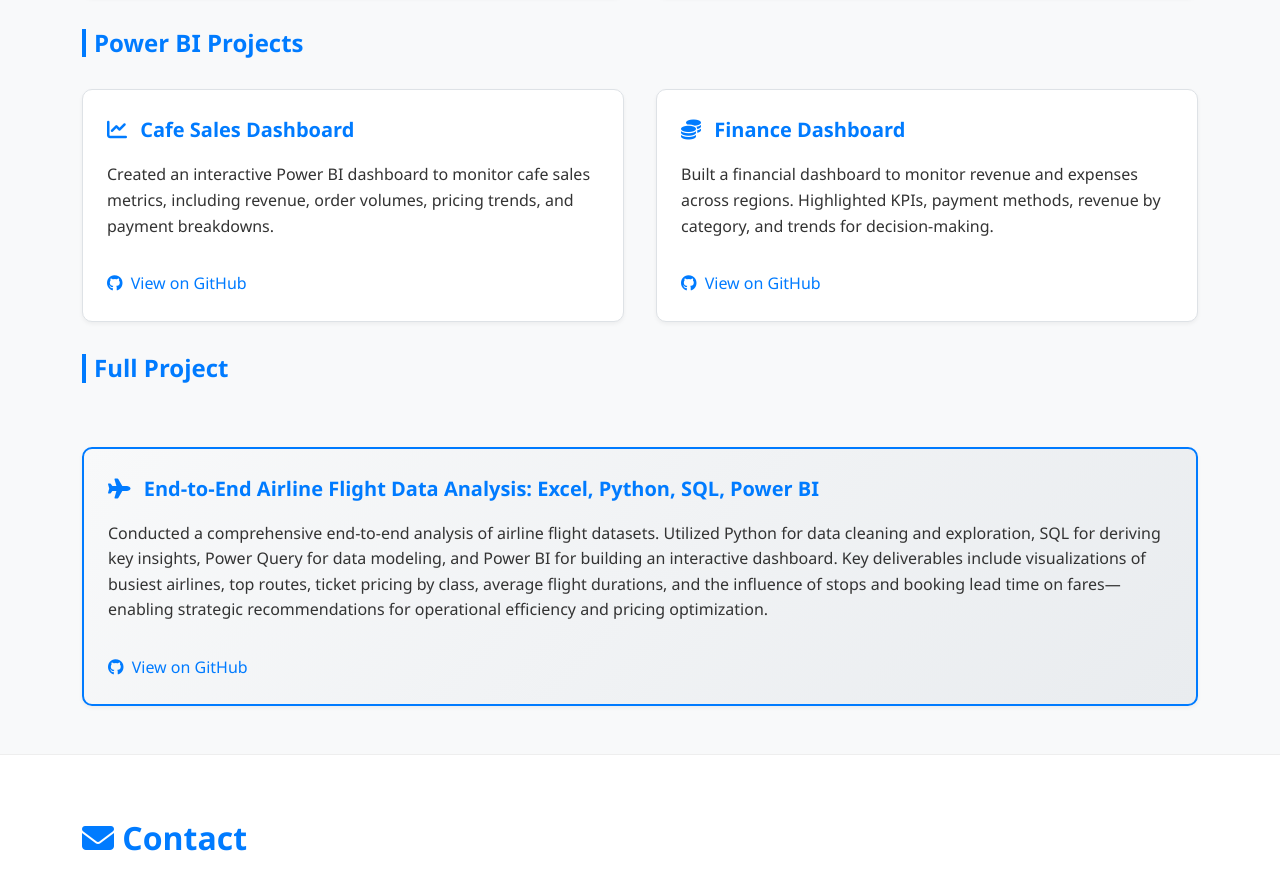
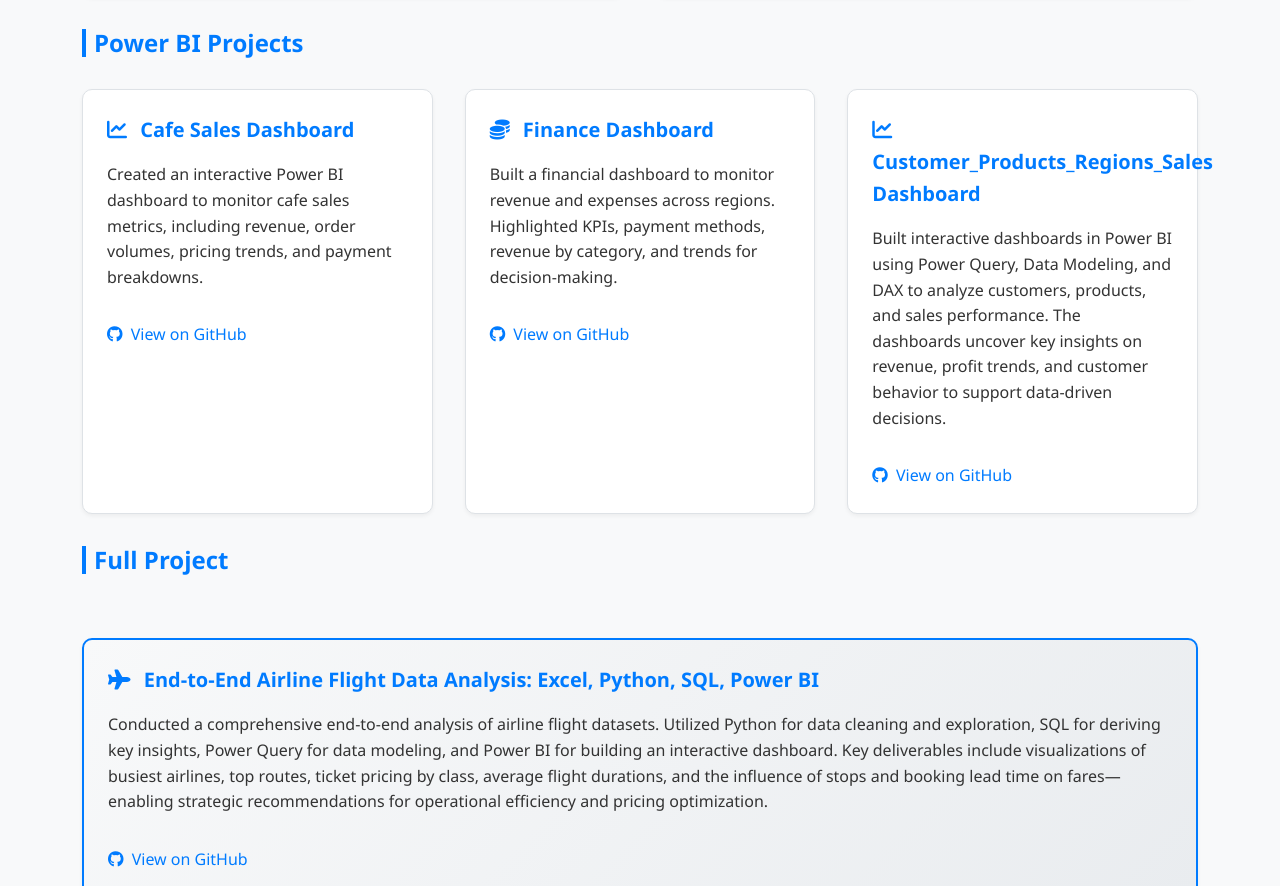
Before and after one commit to AhmedNawar2003/Data_Analysis_Portfolio, a plain HTML site: page index.html in a window 1280 px wide. Shown: the part 3020-3906 px from the top of the page. Drawn offline with nearby package versions, Linux system fonts and the light colour scheme.

Commit message:
add new Power pi project

```diff
--- a/index.html
+++ b/index.html
@@ -403,6 +403,26 @@
               <i class="fab fa-github me-1"></i> View on GitHub
             </a>
           </div>
+          <div class="project-card">
+            <div class="project-title">
+              <i class="fas fa-chart-line me-2"></i>
+              Customer_Products_Regions_Sales Dashboard
+            </div>
+            <p>
+              Built interactive dashboards in Power BI using Power Query, Data
+              Modeling, and DAX to analyze customers, products, and sales
+              performance. The dashboards uncover key insights on revenue,
+              profit trends, and customer behavior to support data-driven
+              decisions.
+            </p>
+            <a
+              href="https://github.com/AhmedNawar2003/Data-Analysis-Customer_Products_Regions_Sales_Dashboard"
+              target="_blank"
+              class="project-link"
+            >
+              <i class="fab fa-github me-1"></i> View on GitHub
+            </a>
+          </div>
         </div>
 
         <!-- Full Project -->
```
